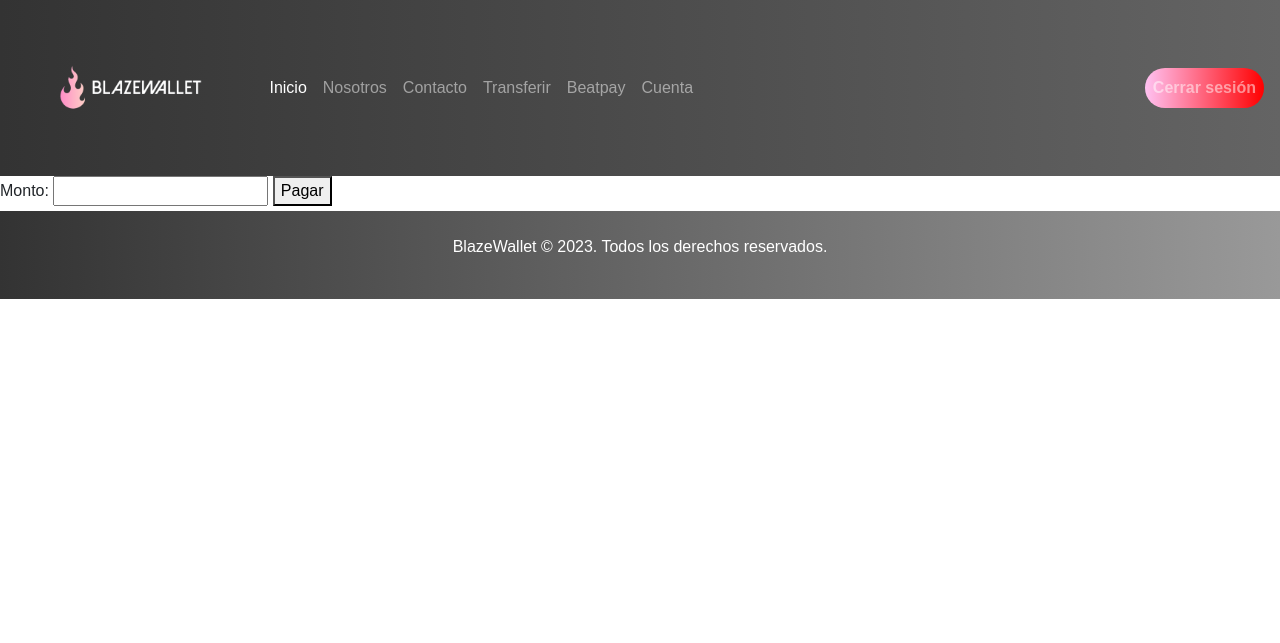
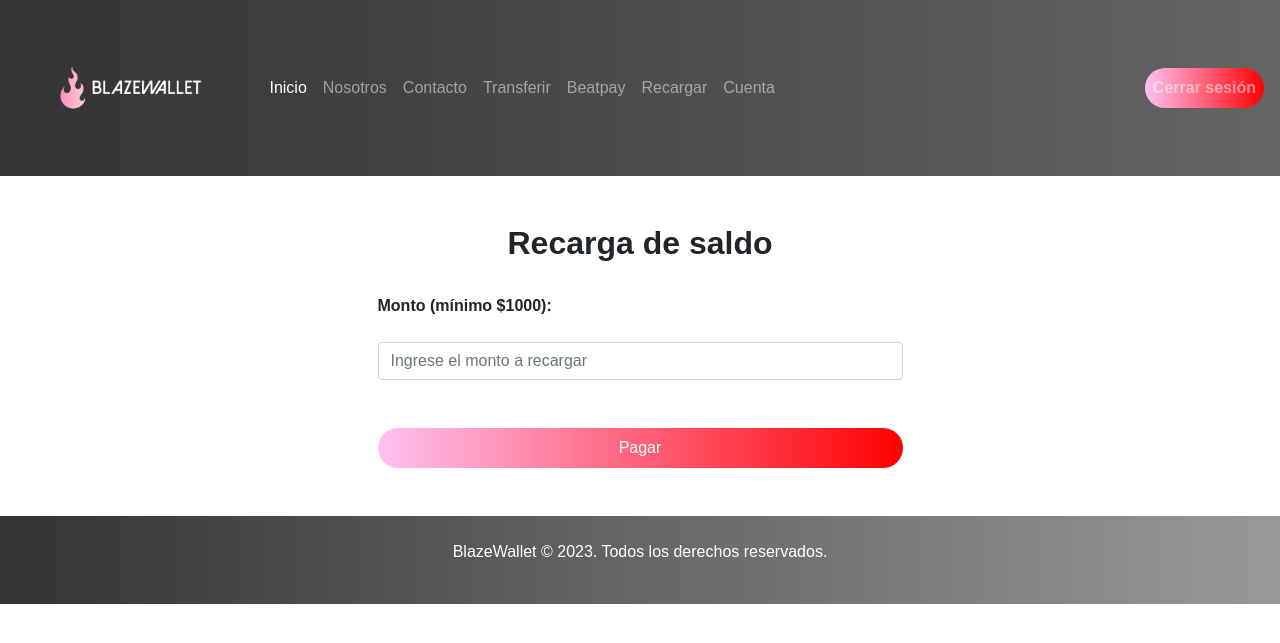
Before and after one commit to Hesoyam91/blaze-wallet, a Django app: page /recharge/ in a window 1280 px wide. Shown: the top 643 px of the page. Run offline with Django 4.2, Linux system fonts and the light colour scheme; a user stored in the database is signed in; some libraries are stand-ins or nearby versions.

Commit message:
Sistema Recarga de saldo

```diff
--- a/core/templates/base.html
+++ b/core/templates/base.html
@@ -42,6 +42,9 @@
           <a class="nav-link" href="{% url 'beatpay' %}">Beatpay</a>
         </li>
         <li class="nav-item">
+          <a class="nav-link" href="{% url 'recharge' %}">Recargar</a>
+        </li>
+        <li class="nav-item">
           <a class="nav-link" href="{% url 'cuenta' %}">Cuenta</a>
         </li>
         {% endif %}
--- a/core/templates/recharge.html
+++ b/core/templates/recharge.html
@@ -2,29 +2,62 @@
 {% load static %}
 
 {% block content %}
-    <!-- Importar el script de Stripe Elements -->
 <script src="https://js.stripe.com/v3/"></script>
 
-    <form id="payment-form" method="POST">
+
+
+<div class="container mt-5">
+    <div class="align-items-center text-center">
+        <h2 class="text-center"><strong>Recarga de saldo</strong></h2>
+    </div>
+
+    {% if error %}
+    <p class="error">{{ error }}</p>
+    {% endif %}
+
+    {% if messages %}
+    <div class="alert alert-danger mt-4 rounded col-6 mx-auto">
+      <ul>
+        {% for message in messages %}
+        <li>{{ message }}</li>
+        {% endfor %}
+      </ul>
+    </div>
+    {% endif %}
+
+    <div class="alert alert-danger mt-4 rounded col-6 mx-auto" id="card-errors" role="alert">
+    </div>
+
+
+    <div class="d-grid gap-2 col-6 mx-auto">
+        <form id="payment-form" method="POST" class="form-floating">
             {% csrf_token %}
+
+            <label for="amount" class="my-4"><strong>Monto (mínimo $1000):</strong></label>
+            <input type="number" id="amount" name="amount" required class="form-control"
+                placeholder="Ingrese el monto a recargar">
             <!-- Stripe Elements creará el campo de entrada de la tarjeta de crédito aquí -->
-        <div id="card-element"></div>
-        <div id="card-errors" role="alert"></div>  <!-- Agregado el elemento para mostrar los errores -->
+            <div id="card-element" class="my-4"></div>
 
-        <label for="amount">Monto:</label>
-        <input type="number" id="amount" name="amount" step="0.01" required>
+            <!-- Agregado el elemento para mostrar los errores -->
 
-        <button id="submit-button" type="submit">Pagar</button>
+
+            <div class="my-5">
+                <button id="submit-button" type="submit" class="btn btn-gradient btn-rounded"
+                    style="width: 100%;">Pagar</button>
+            </div>
         </form>
-
+    </div>
+</div>
 <!-- Código JavaScript para inicializar y manejar el formulario -->
 <script>
     // Configurar la clave pública de Stripe
     const stripe = Stripe('pk_test_51NPHNtFeXmeWsaZvw6oiK3eHO5ee2C5f2rtPVuoQ2hy3aJpGORfibxkRaZI6vTAcaaVH8YtUc5l6A18q8BrasiNO00KV24TS93');
 
     // Crear el elemento card de Stripe Elements
+    document.getElementById('card-errors').style.display = 'none';
     const elements = stripe.elements();
-        const cardElement = elements.create('card');
+    const cardElement = elements.create('card', { hidePostalCode: true });
 
     // Montar el elemento card en el campo de entrada de la tarjeta de crédito
     cardElement.mount('#card-element');
@@ -42,6 +75,7 @@
 
         if (error) {
             // Mostrar el mensaje de error al usuario
+            document.getElementById('card-errors').style.display = 'block';
             const errorElement = document.getElementById('card-errors');
             errorElement.textContent = error.message;
 
--- a/core/views.py
+++ b/core/views.py
@@ -14,32 +14,48 @@ import stripe
 
 stripe.api_key = settings.STRIPE_SECRET_KEY
 
+@login_required(login_url='/login/')
 def recharge(request):
     if request.method == 'POST':
         token = request.POST.get('stripeToken')
-        amount = float(request.POST.get('amount', 0))
-        if token and amount > 0:
+        amount_clp = request.POST.get('amount')
+        usuario = request.user
+        actual_user = PerfilUsuario.objects.get(usuario=usuario)
+
+        if token and int(amount_clp) >= 1000:
+            # Convertir el monto de CLP a USD
+            amount_usd = int(amount_clp) / 800
+
             try:
-                # Crear la transferencia en Stripe utilizando el monto ingresado por el usuario
+                # Crear la transferencia en Stripe utilizando el monto en USD
                 transfer = stripe.Charge.create(
-                    amount=int(amount * 100),  # Convertir el monto a centavos
-                    currency='usd',  # Utilizar la moneda deseada (puedes cambiarla según tus necesidades)
+                    amount=int(amount_usd * 100),  # Convertir el monto a centavos
+                    currency='usd',  # Utilizar la moneda deseada (USD)
                     source=token
                 )
+
+                actual_user.saldo += int(amount_clp)
+                actual_user.save()
                 # Proceso exitoso de transferencia
                 return render(request, 'success.html')
+
+
             except stripe.error.CardError as e:
                 error_message = e.error.message
                 return render(request, 'error.html', {'error_message': error_message})
+
             except Exception as e:
                 # Otro tipo de error
                 error_message = str(e)
-                return render(request, 'error.html', {'error_message': error_message})
+                return redirect('recharge')
+
         else:
-            error_message = 'No se proporcionó un token de Stripe o el monto ingresado es inválido.'
-            return render(request, 'error.html', {'error_message': error_message})
+            messages.error(request, 'Monto es menor a $1000.')
+            return redirect('recharge')
+
     else:
         return render(request, 'recharge.html')
+
 
 
 def success(request):
```
Also changed, not shown: core/templates/success.html (+11 -1 lines), db.sqlite3. Lines whose indentation alone changed are shown as unchanged.
